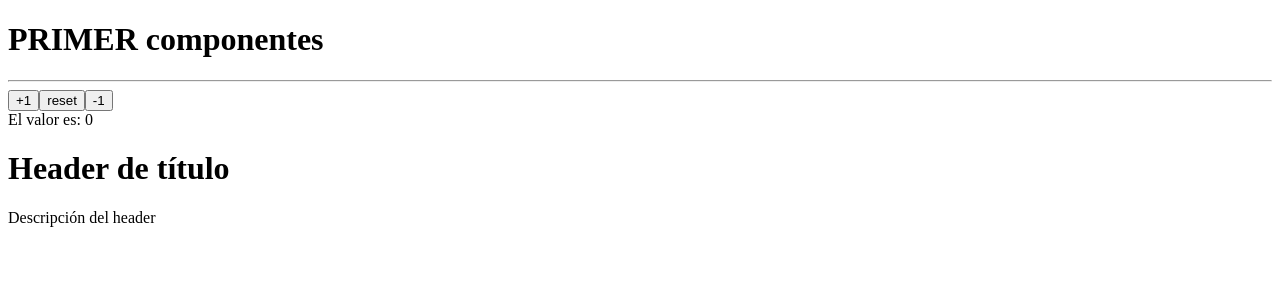
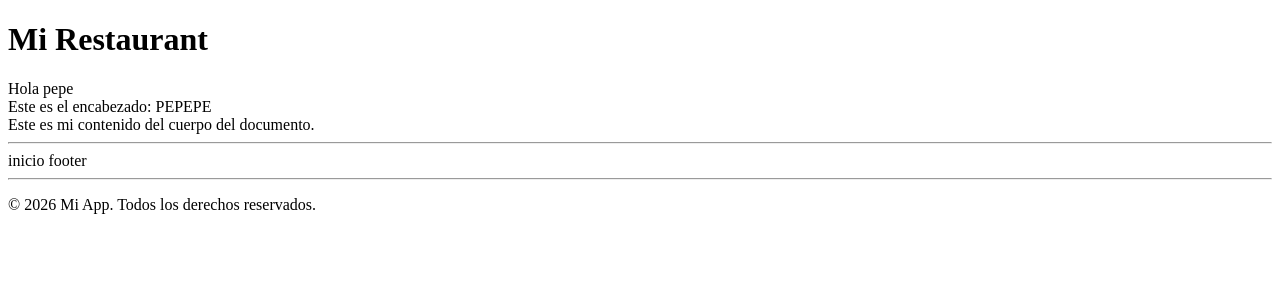
Before and after one commit to adanfrancisco/2026-eest2-componente, a React (Vite) app: page / in a window 1280 px wide. Shown: the top 300 px of the page. Built offline with nearby package versions, Linux system fonts and the light colour scheme.

Commit message:
con typescript

```diff
--- a/src/App.jsx
+++ b/src/App.jsx
@@ -1,44 +1,20 @@
-// import Boton from "./componentes/Boton";
-// import "./css/app.css";
+//TSX TypeScript con JSX
 
-//parrafo, fin de linea, style
-//css puro : .negrita{ font-weight: bold; }
-//react: style={{ fontWeight: 'bold' }}
-// el estilo se pasa como un objeto, con camelCase en lugar de guiones, y los valores se pasan como strings
-// <br> //breadk line, salto de línea
-//<p></p> //paragraph, párrafo
-
-//función clásica
-// function MyButton() {
-  //   return <button>Soy un botón</button>;
-  // }
-  //función flecha
-  // const MiBotoncito = () => {
-    //   return <button>Soy un botón</button>
-    // }
-    import { useState } from "react";
-import CustomHeader from "./componentes/customHeader";
-
-    export const Casitx = () => {
-  const [contar, setContar] = useState(0);
-  //para mostrar el valor de la variable contar, se debe usar llaves {}
-      const suMando = () => { setContar(contar + 1); };
-      const reset = () => { setContar(0); };
-      const resTando = () => { setContar(contar - 1); };
-
+import Yheader from "./componentes/Yheader.tsx";
+import {Yfooter} from "./componentes/Yfooter";
+export const App = () => {
   return (
     <>
-      <h1>PRIMER componentes</h1>
+      <Yheader
+        titulo="Mi Restaurant"
+        saludo="Hola pepe"
+        encabezado="PEPEPE"
+      />
+
+<br />
+      Este es mi contenido del cuerpo del documento.
       <hr />
-      <button onClick={suMando}>+1 </button>
-      <button onClick={reset}>reset </button>
-      <button onClick={resTando}>-1 </button>
-      <br />
-      El valor es: {contar}
-      <CustomHeader
-        titulo="Header de título"
-        descripcion="Descripción del header"
-      />
+      <Yfooter />
     </>
   );
 };
--- /dev/null
+++ b/src/componentes/Yfooter.jsx
@@ -0,0 +1,15 @@
+//modificar este footer para que reciba parámetros y muestre el nombre del diseñador
+
+export const Yfooter = () => {
+  const fecha = new Date();
+//   console.log('La fecha es: ',fecha.getFullYear());
+  return (
+    <footer>
+      inicio footer
+      <hr />
+          <p>&copy; {
+              fecha.getFullYear().toString()
+          } Mi App. Todos los derechos reservados.</p>
+    </footer>
+  );
+};
--- /dev/null
+++ b/src/componentes/Yheader.tsx
@@ -0,0 +1,21 @@
+
+interface encabezadoX {
+  titulo: string;//variable opcional
+  saludo?: string;
+  encabezado?: string;
+}
+
+const Yheader = ({ titulo, saludo, encabezado }: encabezadoX) => {
+
+  return (
+    <>
+      <h1>{titulo}</h1>
+      {saludo}
+      <br />
+      {/* template string */}
+      {`Este es el encabezado: ${encabezado}`}
+      {/* <p>Yo soy Yheader</p> */}
+    </>
+  );
+}
+export default Yheader;
--- a/src/main.jsx
+++ b/src/main.jsx
@@ -1,13 +1,13 @@
 import { StrictMode } from 'react'
 import { createRoot } from 'react-dom/client'
 
-import { Casitx } from './App.jsx'
+import { App } from './App.jsx'
 // Document Object Model(DOM) +
 //esto es otro comentario
 
 createRoot(document.getElementById('root')).render(
   <StrictMode>
 
-    <Casitx />
+    <App />
   </StrictMode>,
 )
```
Also changed, not shown: src/componentes/Encabezado.jsx (added, +9 -0 lines).
